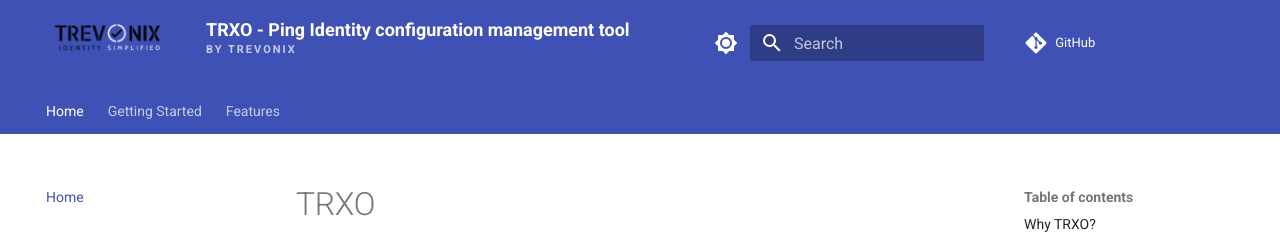
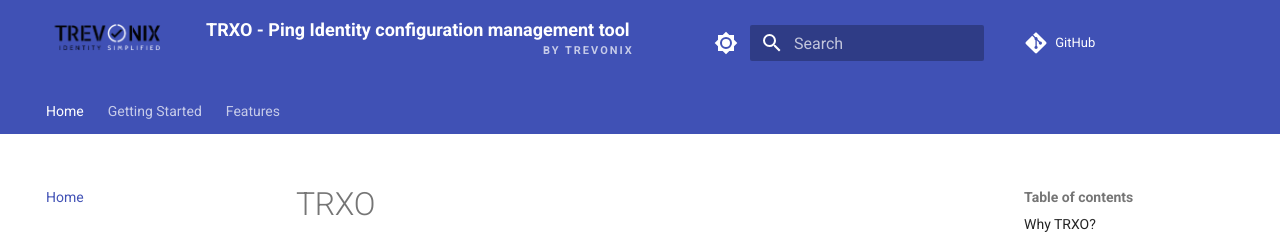
Before and after one commit to Trevonix/trxo, an MkDocs documentation site: the page built from docs/index.md, in a window 1280 px wide. Shown: the top 235 px of the page. Built offline with MkDocs 1.6.1 and Material for MkDocs 9.7.7, drawn with Linux system fonts in a browser that asks for light colours; comment, search, counter and statistics services are not loaded.

Commit message:
Move the tag for the webpage header

```diff
--- a/docs/stylesheets/extra.css
+++ b/docs/stylesheets/extra.css
@@ -26,7 +26,8 @@
   text-transform: uppercase;
   letter-spacing: 0.1rem;
   opacity: 0.7;
-  margin-top: 2px;
+  margin-top: 3px;
+  margin-left: 337px;
 }
 
 /* Hide the subtitle on small screens if it overlaps, or keep it centered */
```
